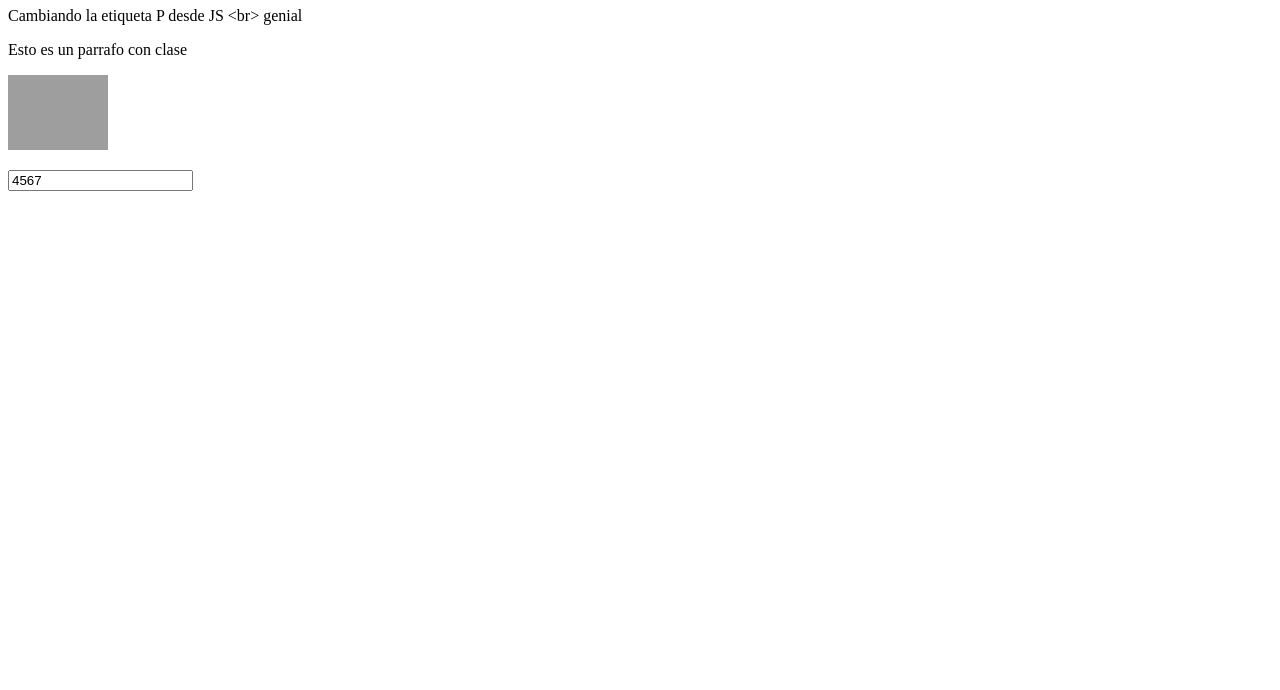
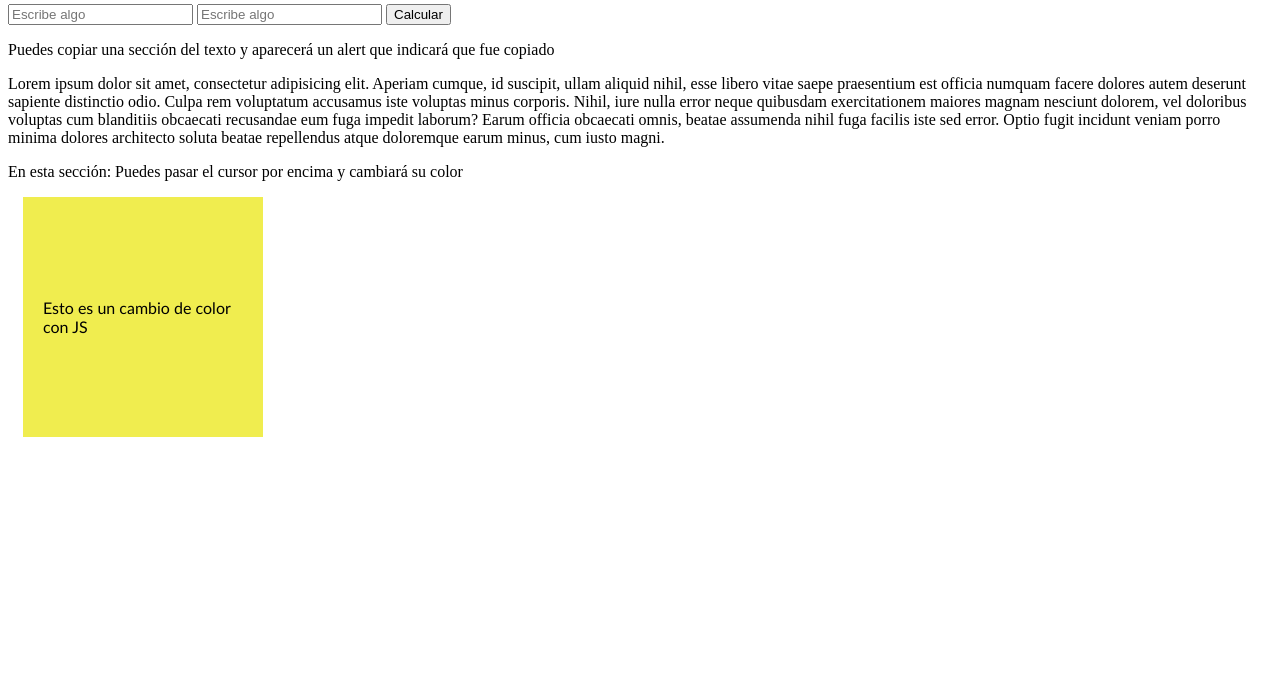
Before and after one commit to DanSteel30/manipulacion-dom-basico, a plain HTML site: page index.html in a window 1280 px wide. Shown: the part 110-800 px from the top of the page. Drawn offline with Linux system fonts and the light colour scheme; grey boxes are pictures that could not be loaded.

Commit message:
se borraron los archivos para hacer deploy del index que tiene JavaScript, si se desea se puede volver a (main) para ver otros archivos

```diff
--- a/index.html
+++ b/index.html
@@ -4,17 +4,49 @@
     <meta charset="UTF-8">
     <meta http-equiv="X-UA-Compatible" content="IE=edge">
     <meta name="viewport" content="width=device-width, initial-scale=1.0">
-    <title>Manipulación de DOM Básica</title>
+    <title>Eventos Manipulación de DOM Básica</title>
+    <style>
+        .color {
+            display: flex;
+            flex-direction: column;
+            background-color: #f0ed4f;
+            width: 200px;
+            height: 200px;
+            padding:  20px;
+            margin: 15px;
+            justify-content: center;
+            align-content: center;
+            font-family:'Gill Sans', 'Gill Sans MT', Calibri, 'Trebuchet MS', sans-serif ;
+            font-weight: 300;
+        }
+    </style>
 </head>
 <body>
     <h1 pantalla="pantallaPLATZI" class="H1delHTML">Manipulación de DOM Básica</h1>
 
-    <p>Esto es un parrafo</p>
-    <p class="parrafo">Esto es un parrafo con clase</p>
-    <p id="IDparrafo">Esto es un parrafo con ID</p>
+ <form id="form">
 
-    <input type="text" placeholder="Escribe algo" value="123456">
+     <p> Estas dos casillas hacen concatenación de los valores agregados en los input </p>
 
-    <script src="./scriptDelHtml.js"></script>
+       <input type="text" id="calculo1" placeholder="Escribe algo" value="">
+       <input type="text" id="calculo2" placeholder="Escribe algo" value="">
+
+       <button type="button" id="boton" ">Calcular</button>
+ </form">
+
+    <p id="resultado"></p>
+
+           <p> Puedes copiar una sección del texto y aparecerá un alert que indicará que fue copiado </p>
+
+<span id="texto">Lorem ipsum dolor sit amet, consectetur adipisicing elit. Aperiam cumque, id suscipit, ullam aliquid nihil, esse libero vitae saepe praesentium est officia numquam facere dolores autem deserunt sapiente distinctio odio.
+Culpa rem voluptatum accusamus iste voluptas minus corporis. Nihil, iure nulla error neque quibusdam exercitationem maiores magnam nesciunt dolorem, vel doloribus voluptas cum blanditiis obcaecati recusandae eum fuga impedit laborum?
+Earum officia obcaecati omnis, beatae assumenda nihil fuga facilis iste sed error. Optio fugit incidunt veniam porro minima dolores architecto soluta beatae repellendus atque doloremque earum minus, cum iusto magni.</span>
+
+           <p> En esta sección: Puedes pasar el cursor por encima y cambiará su color </p>
+
+<div id="color" class="color">Esto es un cambio de color con JS</div>
+
+
+    <script src="./eventos-AddEventLisener.js"></script>
 </body>
 </html>
--- a/scriptDelHtml.js
+++ /dev/null
@@ -1,43 +0,0 @@
-const h1 = document.querySelector("h1"); // el atributo document ayuda a seleccionar en el html con oel query, el STRING es el selector por etiqueta o clase, etc. Se debe poner la nomclatura CSS
-const p = document.querySelector("p");
-const parrafo = document.getElementsByClassName("parrafo"); // indicar como css
-const IDparrafo = document.getElementById("IDparrafo"); // no hay que poner nomenclatura como css porque ya selecciona el ID
-const input = document.querySelector("input")
-
-console.log(h1)
-
-console.log(input.value)
-
-console.log ({
-    h1,
-    p,
-    parrafo,
-    IDparrafo,
-    input,
-    });
-
-    h1.innerHTML='Cambiando el DOM--- <br> genial' // Esto edita con propiedades y etiquetas HTML
-    p.innerText = "Cambiando la etiqueta P desde JS <br> genial" //esto combierte todo a string texto y no toma etiquetas HTML
-
-    console.log(h1.getAttribute("pantalla")) //ayuda a leer los tributos del elemento
-    console.log(h1.getAttribute("class")) //ayuda a leer los tributos del elemento e imprime con el console el nombre del Class
-
-    //PARA MODIFICAR ESA CLASE con set.Attribute
-    h1.setAttribute("class", "rojo") //aparece en el html el cambio de class a rojo, asi ya este en el codigo html como "verde".SIRVE PARA ASIGNAR UNA PROPIEDAD o ATRIBUTO A la etiqueta
-    h1.classList.add("Titulo") // agrega una clase al HTML
-    h1.classList.remove("rojo")//este elimina cualquier clase
-
-    input.value = 4567;
-
-
-    console.log(document.createElement( 'img'));
-    console.log(document.createElement( 'span')) // imprime la etiqueta html en la consola y por ende luego puede aparecer en el dom si se configura.
-
-    const img = document.createElement('img'); //  crear una variable para img
-    img.setAttribute('src', "https://images.freeimages.com/images/large-previews/bb0/cat-in-window-1218032.jpg");
-    img.setAttribute("width", 100)
-    console.log(img); // en consola aparece la etiqueta img src con la dirección url
-
-
-    IDparrafo.innerHTML = ""; // esto borra el contenido, el texto, de la etiqueta p
-    IDparrafo.append(img) // agrega la imagen con append, primero se pone el id, clase o slector.
```
Also changed, not shown: eventos-AddEventLisener.html (deleted, +0 -52 lines), eventos.html (deleted, +0 -22 lines), eventos.js (deleted, +0 -15 lines).
